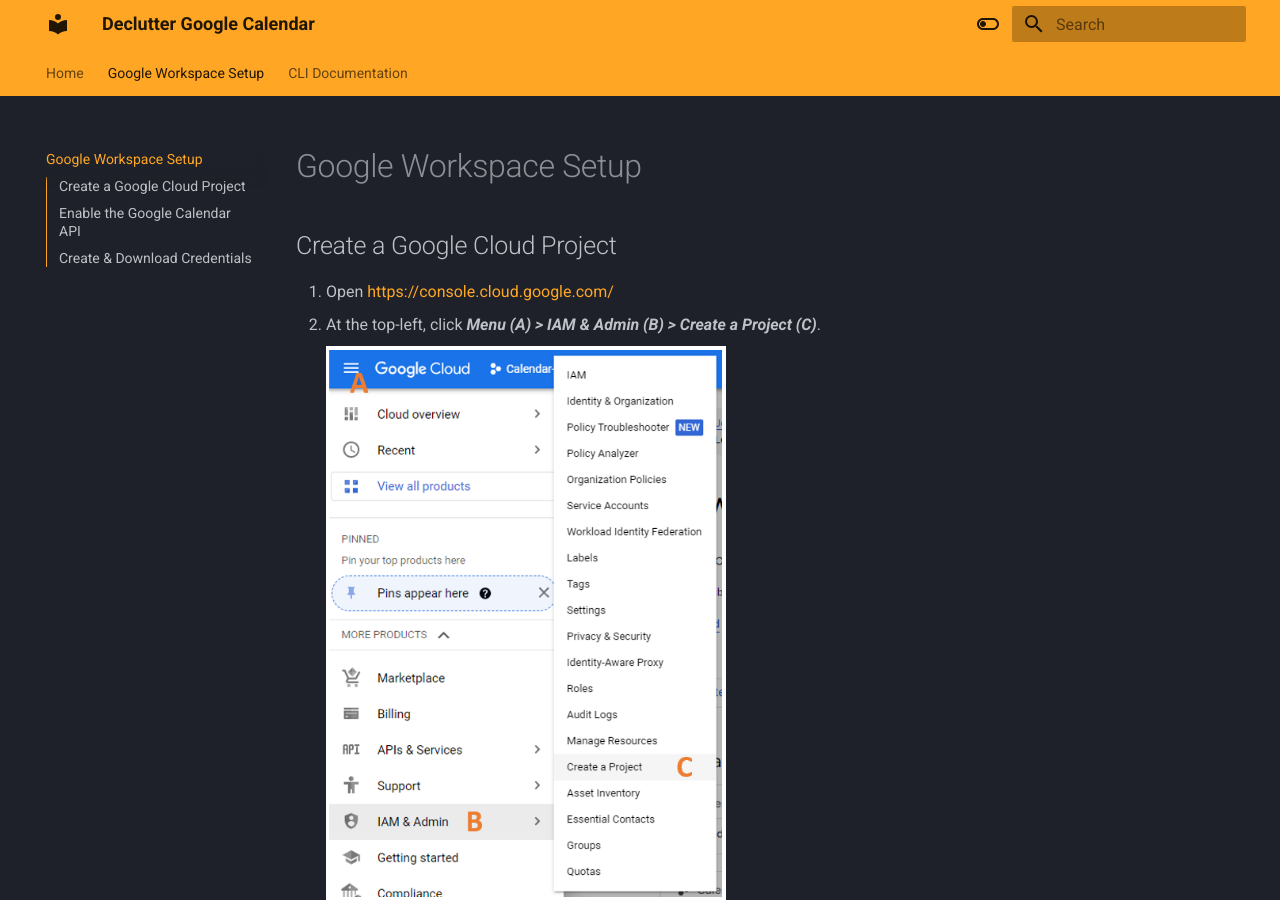
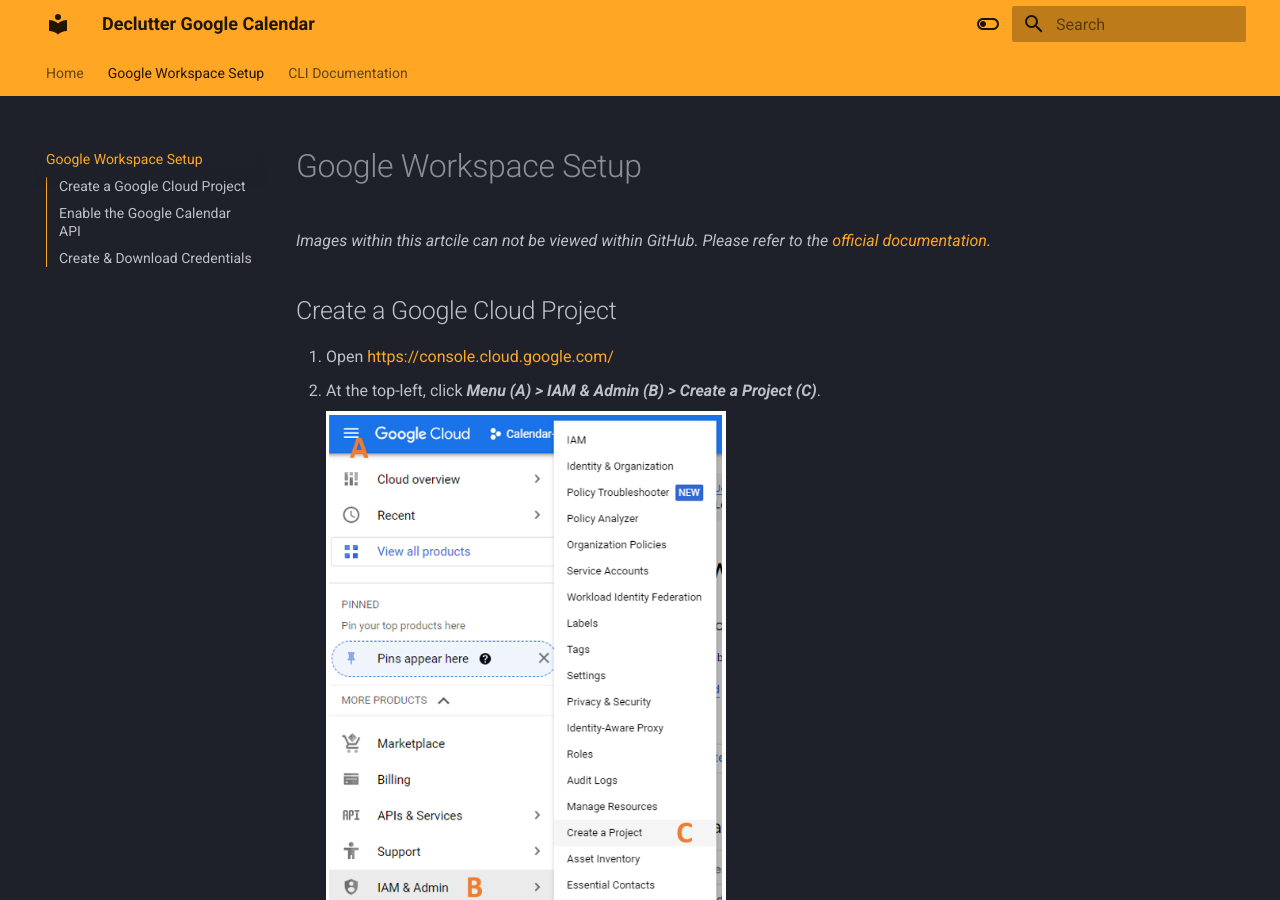
Before and after one commit to t-charura/declutter-google-calendar, an MkDocs documentation site: the page built from docs/google_workspace_setup.md, in a window 1280 px wide and 900 px high. Built offline with MkDocs 1.6.1 and Material for MkDocs 9.7.7, drawn with Linux system fonts in a browser that asks for light colours.

Commit message:
Added note to official documentation

```diff
--- a/docs/google_workspace_setup.md
+++ b/docs/google_workspace_setup.md
@@ -1,4 +1,6 @@
 # Google Workspace Setup
+
+<em>Images within this artcile can not be viewed within GitHub. Please refer to the [official documentation](https://t-charura.github.io/declutter-google-calendar/google_workspace_setup/). </em>
 
 ## Create a Google Cloud Project
 
```
